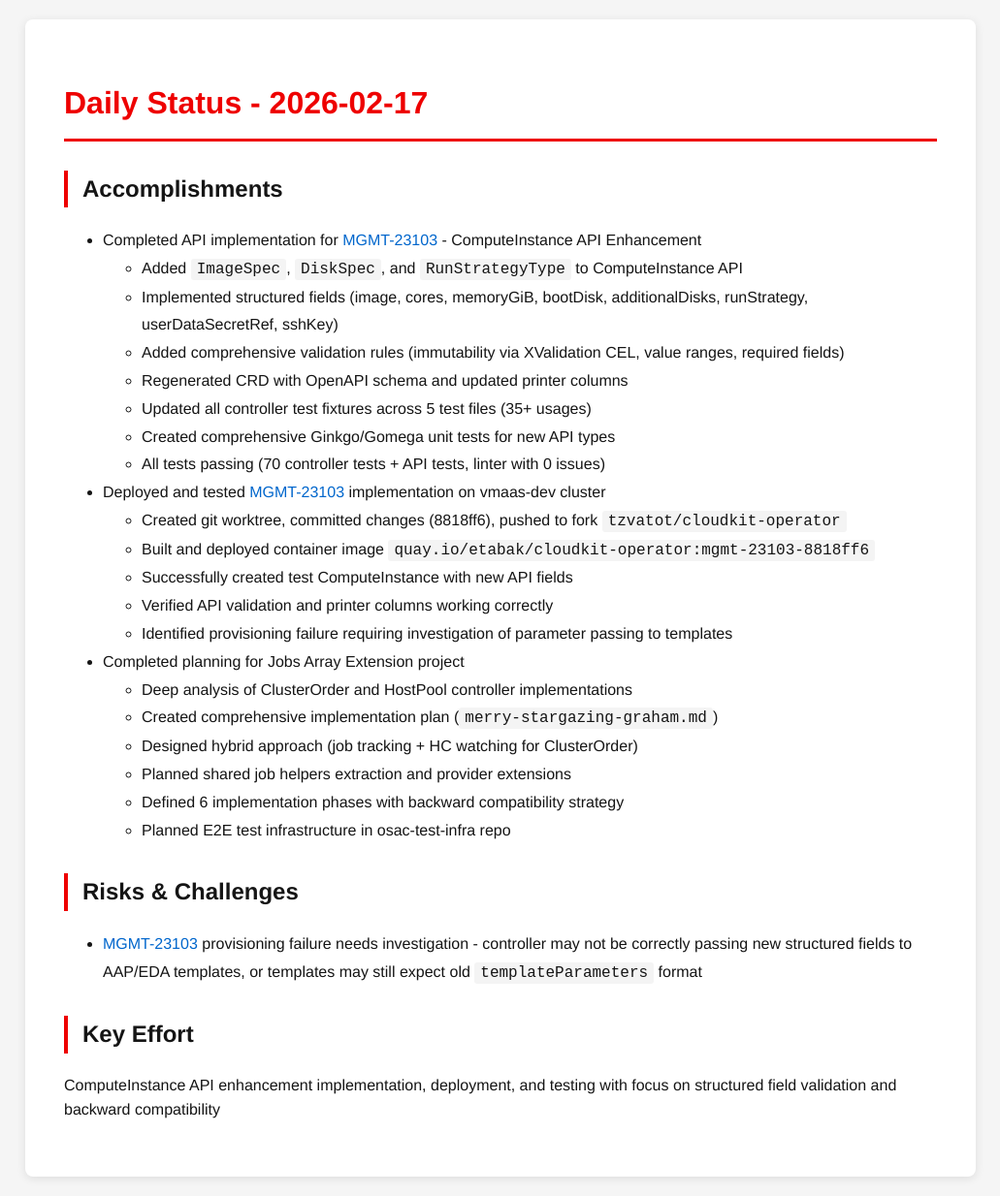
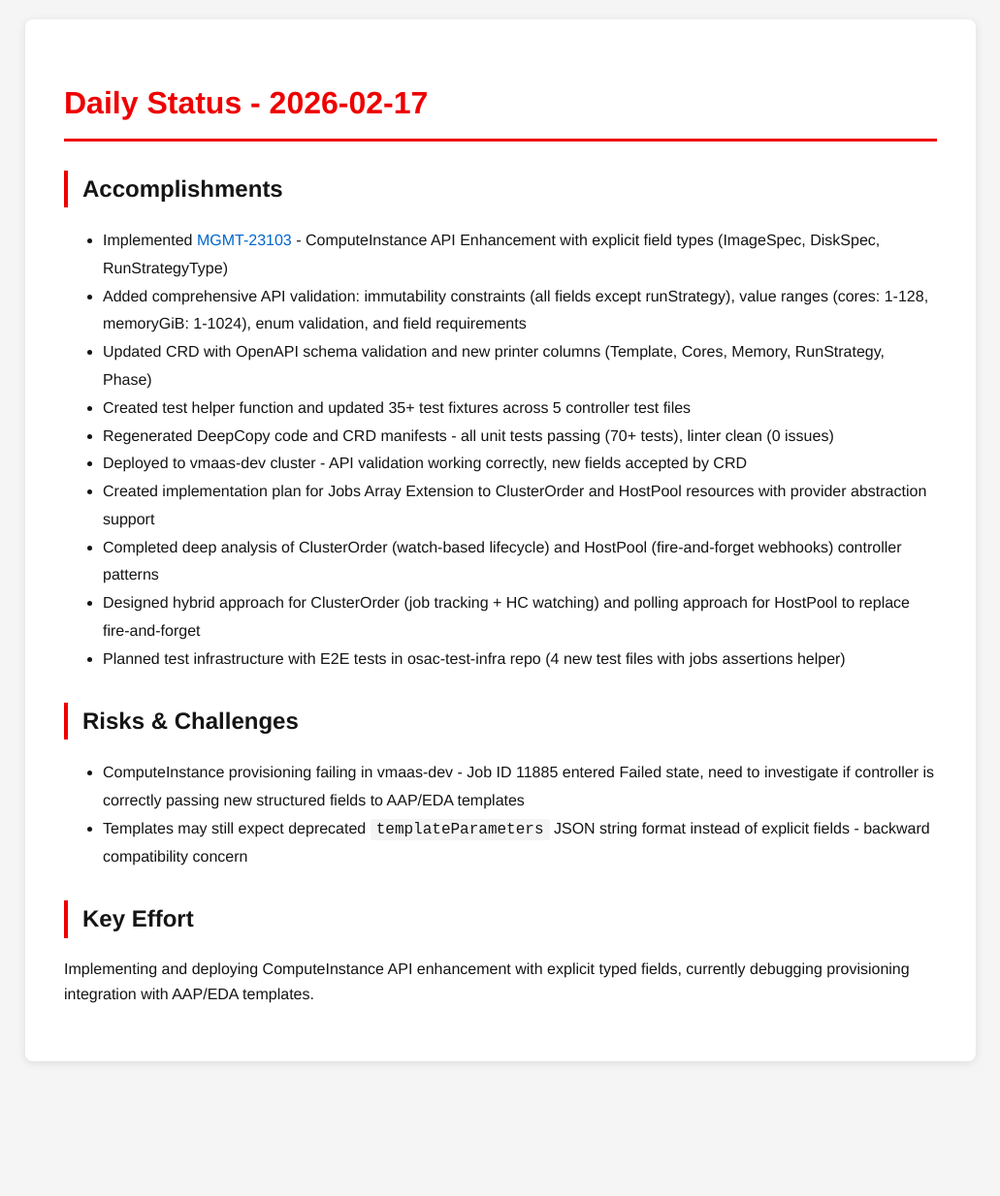
Before and after one commit to tzvatot/daily-status, a Jekyll site: the page built from 2026-02-17.md, in a window 1280 px wide. Shown: the whole page at 97% size, without its empty margins (124-1155 px from the left). Built offline with Jekyll 4.4.1, drawn with Linux system fonts in a browser that asks for light colours; after the commit the page ends 1115 px from its top, so only the background shows below that.

Commit message:
Daily status update - 2026-02-17

```diff
--- a/2026-02-17.md
+++ b/2026-02-17.md
@@ -7,30 +7,20 @@ date: 2026-02-17
 # Daily Status - 2026-02-17
 
 ## Accomplishments
-- Completed API implementation for [MGMT-23103](https://issues.redhat.com/browse/MGMT-23103) - ComputeInstance API Enhancement
-  - Added `ImageSpec`, `DiskSpec`, and `RunStrategyType` to ComputeInstance API
-  - Implemented structured fields (image, cores, memoryGiB, bootDisk, additionalDisks, runStrategy, userDataSecretRef, sshKey)
-  - Added comprehensive validation rules (immutability via XValidation CEL, value ranges, required fields)
-  - Regenerated CRD with OpenAPI schema and updated printer columns
-  - Updated all controller test fixtures across 5 test files (35+ usages)
-  - Created comprehensive Ginkgo/Gomega unit tests for new API types
-  - All tests passing (70 controller tests + API tests, linter with 0 issues)
-- Deployed and tested [MGMT-23103](https://issues.redhat.com/browse/MGMT-23103) implementation on vmaas-dev cluster
-  - Created git worktree, committed changes (8818ff6), pushed to fork `tzvatot/cloudkit-operator`
-  - Built and deployed container image `quay.io/etabak/cloudkit-operator:mgmt-23103-8818ff6`
-  - Successfully created test ComputeInstance with new API fields
-  - Verified API validation and printer columns working correctly
-  - Identified provisioning failure requiring investigation of parameter passing to templates
-- Completed planning for Jobs Array Extension project
-  - Deep analysis of ClusterOrder and HostPool controller implementations
-  - Created comprehensive implementation plan (`merry-stargazing-graham.md`)
-  - Designed hybrid approach (job tracking + HC watching for ClusterOrder)
-  - Planned shared job helpers extraction and provider extensions
-  - Defined 6 implementation phases with backward compatibility strategy
-  - Planned E2E test infrastructure in osac-test-infra repo
+- Implemented [MGMT-23103](https://issues.redhat.com/browse/MGMT-23103) - ComputeInstance API Enhancement with explicit field types (ImageSpec, DiskSpec, RunStrategyType)
+- Added comprehensive API validation: immutability constraints (all fields except runStrategy), value ranges (cores: 1-128, memoryGiB: 1-1024), enum validation, and field requirements
+- Updated CRD with OpenAPI schema validation and new printer columns (Template, Cores, Memory, RunStrategy, Phase)
+- Created test helper function and updated 35+ test fixtures across 5 controller test files
+- Regenerated DeepCopy code and CRD manifests - all unit tests passing (70+ tests), linter clean (0 issues)
+- Deployed to vmaas-dev cluster - API validation working correctly, new fields accepted by CRD
+- Created implementation plan for Jobs Array Extension to ClusterOrder and HostPool resources with provider abstraction support
+- Completed deep analysis of ClusterOrder (watch-based lifecycle) and HostPool (fire-and-forget webhooks) controller patterns
+- Designed hybrid approach for ClusterOrder (job tracking + HC watching) and polling approach for HostPool to replace fire-and-forget
+- Planned test infrastructure with E2E tests in osac-test-infra repo (4 new test files with jobs assertions helper)
 
 ## Risks & Challenges
-- [MGMT-23103](https://issues.redhat.com/browse/MGMT-23103) provisioning failure needs investigation - controller may not be correctly passing new structured fields to AAP/EDA templates, or templates may still expect old `templateParameters` format
+- ComputeInstance provisioning failing in vmaas-dev - Job ID 11885 entered Failed state, need to investigate if controller is correctly passing new structured fields to AAP/EDA templates
+- Templates may still expect deprecated `templateParameters` JSON string format instead of explicit fields - backward compatibility concern
 
 ## Key Effort
-ComputeInstance API enhancement implementation, deployment, and testing with focus on structured field validation and backward compatibility
+Implementing and deploying ComputeInstance API enhancement with explicit typed fields, currently debugging provisioning integration with AAP/EDA templates.
```
